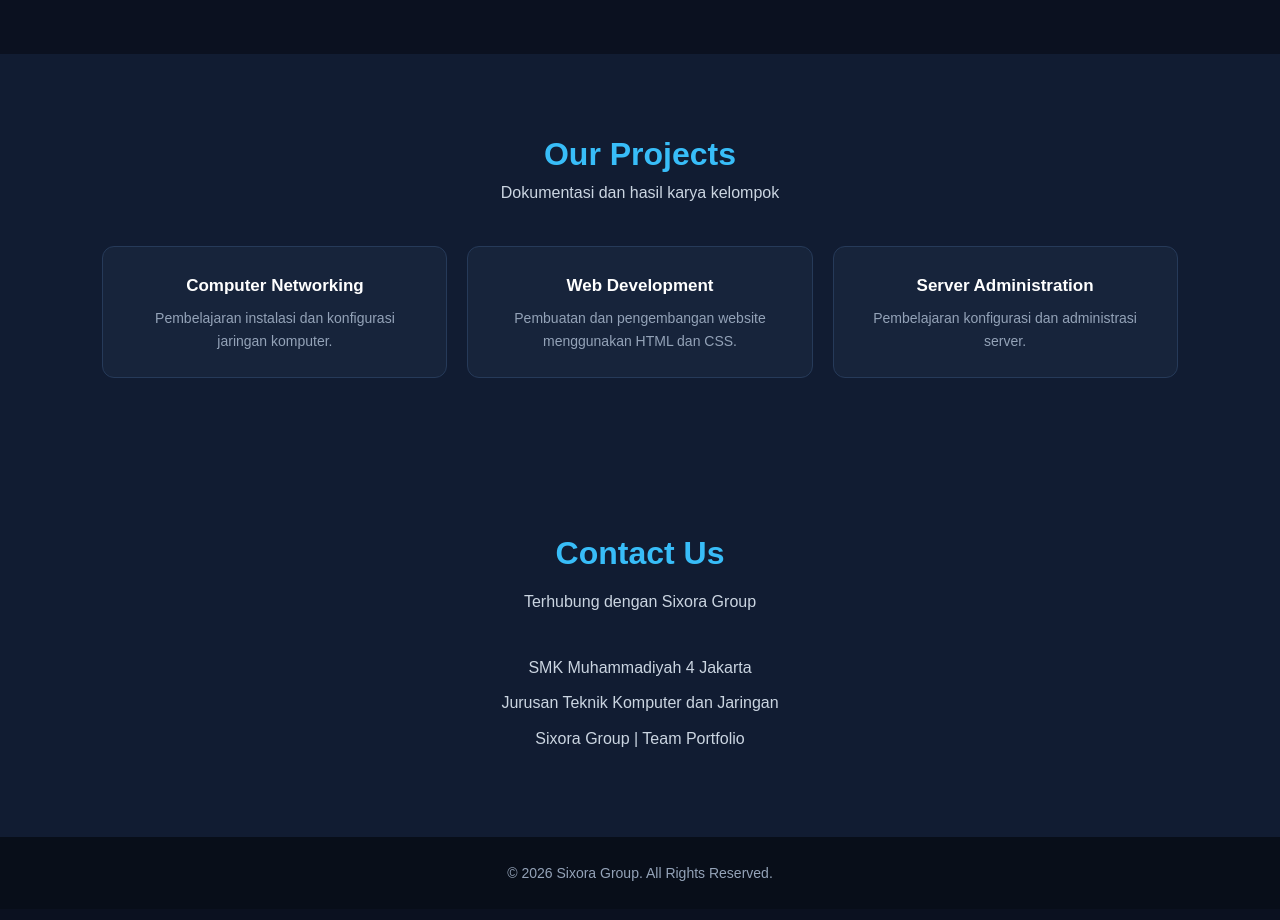
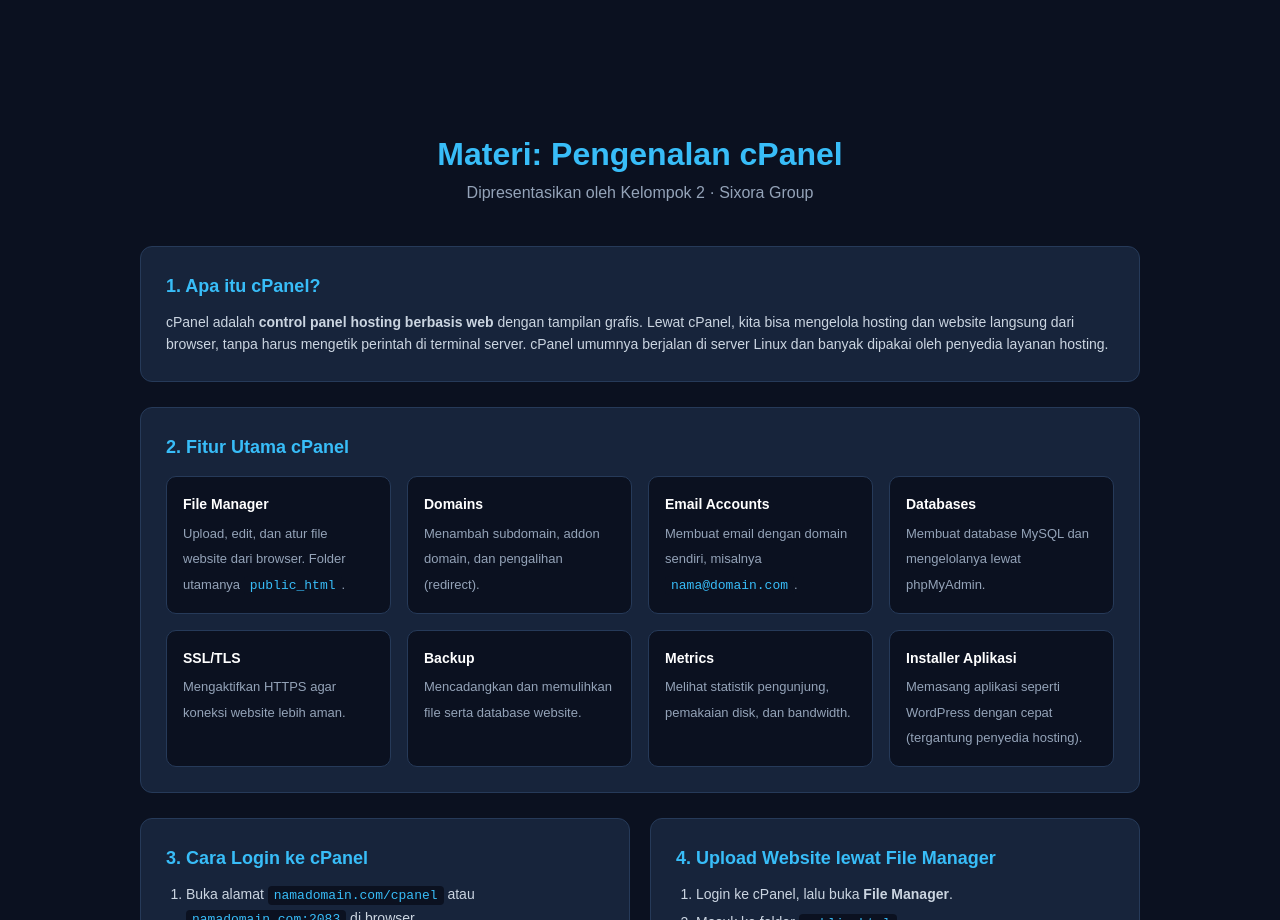
Before and after one commit to rioubax-tech/tugas, a plain HTML site: page index.html in a window 1280 px wide. Shown: the part 1880-2800 px from the top of the page. Drawn offline with Linux system fonts and the light colour scheme.

Commit message:
Add files via upload

```diff
--- a/index.html
+++ b/index.html
@@ -227,6 +227,101 @@
             font-size: 14px;
         }
 
+        /* BADGE KELOMPOK (HOME) */
+        .badge {
+            display: inline-block;
+            background: rgba(56, 189, 248, 0.12);
+            border: 1px solid #38bdf8;
+            color: #38bdf8;
+            padding: 6px 16px;
+            border-radius: 30px;
+            font-size: 13px;
+            font-weight: bold;
+            letter-spacing: 1px;
+            margin-bottom: 18px;
+        }
+
+        .hero-buttons {
+            display: flex;
+            flex-wrap: wrap;
+            gap: 12px;
+        }
+
+        /* MATERI cPANEL */
+        .materi-block {
+            max-width: 1000px;
+            margin: 0 auto 25px;
+        }
+
+        .card.left {
+            text-align: left;
+        }
+
+        .card.static:hover {
+            transform: none;
+        }
+
+        .card.left h3 {
+            color: #38bdf8;
+            font-size: 18px;
+            margin-bottom: 10px;
+        }
+
+        .card.left p,
+        .card.left li {
+            color: #cbd5e1;
+            font-size: 14px;
+        }
+
+        .card.left ol,
+        .card.left ul {
+            padding-left: 20px;
+        }
+
+        .card.left li {
+            margin-bottom: 6px;
+        }
+
+        .feature-grid {
+            display: grid;
+            grid-template-columns: repeat(auto-fit, minmax(220px, 1fr));
+            gap: 16px;
+            margin-top: 15px;
+        }
+
+        .feature {
+            background: #0b1120;
+            border: 1px solid #263a59;
+            border-radius: 10px;
+            padding: 16px;
+        }
+
+        .feature strong {
+            display: block;
+            color: white;
+            font-size: 14px;
+            margin-bottom: 4px;
+        }
+
+        .feature span {
+            color: #94a3b8;
+            font-size: 13px;
+        }
+
+        .two-col {
+            display: grid;
+            grid-template-columns: repeat(auto-fit, minmax(280px, 1fr));
+            gap: 20px;
+        }
+
+        code {
+            background: #0b1120;
+            color: #38bdf8;
+            padding: 2px 6px;
+            border-radius: 4px;
+            font-size: 13px;
+        }
+
         /* MODAL BIODATA */
         .overlay {
             position: fixed;
@@ -404,7 +499,7 @@
             <a href="#home">Home</a>
             <a href="#about">About</a>
             <a href="#team">Team</a>
-            <a href="#projects">Projects</a>
+            <a href="#materi">Materi</a>
             <a href="#contact">Contact</a>
         </nav>
     </header>
@@ -412,6 +507,7 @@
     <!-- HOME -->
     <section class="hero" id="home">
         <div class="hero-content">
+            <div class="badge">KELOMPOK 2 &middot; TKJ &middot; SMK MUHAMMADIYAH 4 JAKARTA</div><br>
             <span>WELCOME TO OUR PORTFOLIO</span>
 
             <h1>SIXORA GROUP</h1>
@@ -423,7 +519,10 @@
                 di bidang teknologi.
             </p>
 
-            <a href="#about" class="btn">Explore More</a>
+            <div class="hero-buttons">
+                <a href="#about" class="btn">Explore More</a>
+                <a href="#materi" class="btn outline">Materi: Pengenalan cPanel</a>
+            </div>
         </div>
     </section>
 
@@ -455,39 +554,97 @@
         <div class="team-container" id="teamContainer"></div>
     </section>
 
-    <!-- PROJECTS -->
-    <section id="projects" class="about">
+    <!-- MATERI cPANEL -->
+    <section id="materi">
         <div class="section-title">
-            <h2>Our Projects</h2>
-            <p>Dokumentasi dan hasil karya kelompok</p>
+            <h2>Materi: Pengenalan cPanel</h2>
+            <p>Dipresentasikan oleh Kelompok 2 &middot; Sixora Group</p>
         </div>
 
-        <div class="project-container">
-
-            <div class="card">
-                <h3>Computer Networking</h3>
+        <div class="materi-block">
+            <div class="card left static">
+                <h3>1. Apa itu cPanel?</h3>
                 <p>
-                    Pembelajaran instalasi dan konfigurasi
-                    jaringan komputer.
+                    cPanel adalah <strong>control panel hosting berbasis web</strong>
+                    dengan tampilan grafis. Lewat cPanel, kita bisa mengelola
+                    hosting dan website langsung dari browser, tanpa harus
+                    mengetik perintah di terminal server. cPanel umumnya berjalan
+                    di server Linux dan banyak dipakai oleh penyedia layanan hosting.
                 </p>
             </div>
+        </div>
 
-            <div class="card">
-                <h3>Web Development</h3>
-                <p>
-                    Pembuatan dan pengembangan website
-                    menggunakan HTML dan CSS.
-                </p>
+        <div class="materi-block">
+            <div class="card left static">
+                <h3>2. Fitur Utama cPanel</h3>
+                <div class="feature-grid">
+                    <div class="feature">
+                        <strong>File Manager</strong>
+                        <span>Upload, edit, dan atur file website dari browser. Folder utamanya <code>public_html</code>.</span>
+                    </div>
+                    <div class="feature">
+                        <strong>Domains</strong>
+                        <span>Menambah subdomain, addon domain, dan pengalihan (redirect).</span>
+                    </div>
+                    <div class="feature">
+                        <strong>Email Accounts</strong>
+                        <span>Membuat email dengan domain sendiri, misalnya <code>nama@domain.com</code>.</span>
+                    </div>
+                    <div class="feature">
+                        <strong>Databases</strong>
+                        <span>Membuat database MySQL dan mengelolanya lewat phpMyAdmin.</span>
+                    </div>
+                    <div class="feature">
+                        <strong>SSL/TLS</strong>
+                        <span>Mengaktifkan HTTPS agar koneksi website lebih aman.</span>
+                    </div>
+                    <div class="feature">
+                        <strong>Backup</strong>
+                        <span>Mencadangkan dan memulihkan file serta database website.</span>
+                    </div>
+                    <div class="feature">
+                        <strong>Metrics</strong>
+                        <span>Melihat statistik pengunjung, pemakaian disk, dan bandwidth.</span>
+                    </div>
+                    <div class="feature">
+                        <strong>Installer Aplikasi</strong>
+                        <span>Memasang aplikasi seperti WordPress dengan cepat (tergantung penyedia hosting).</span>
+                    </div>
+                </div>
+            </div>
+        </div>
+
+        <div class="materi-block two-col">
+            <div class="card left static">
+                <h3>3. Cara Login ke cPanel</h3>
+                <ol>
+                    <li>Buka alamat <code>namadomain.com/cpanel</code> atau <code>namadomain.com:2083</code> di browser.</li>
+                    <li>Masukkan <em>username</em> dan <em>password</em> dari penyedia hosting.</li>
+                    <li>Klik <strong>Log in</strong> untuk masuk ke dashboard cPanel.</li>
+                </ol>
             </div>
 
-            <div class="card">
-                <h3>Server Administration</h3>
-                <p>
-                    Pembelajaran konfigurasi dan
-                    administrasi server.
-                </p>
+            <div class="card left static">
+                <h3>4. Upload Website lewat File Manager</h3>
+                <ol>
+                    <li>Login ke cPanel, lalu buka <strong>File Manager</strong>.</li>
+                    <li>Masuk ke folder <code>public_html</code>.</li>
+                    <li>Klik <strong>Upload</strong>, pilih file <code>index.html</code> beserta file pendukungnya.</li>
+                    <li>Buka nama domain di browser untuk memastikan website tampil.</li>
+                    <li>(Opsional) Aktifkan SSL agar website memakai HTTPS.</li>
+                </ol>
             </div>
+        </div>
 
+        <div class="materi-block">
+            <div class="card left static">
+                <h3>5. Kelebihan cPanel</h3>
+                <ul>
+                    <li>Mudah dipakai karena tampilannya grafis dan terorganisir.</li>
+                    <li>Fitur lengkap: file, domain, email, database, keamanan, dan backup dalam satu tempat.</li>
+                    <li>Sangat umum dipakai, sehingga banyak panduan dan dokumentasi yang tersedia.</li>
+                </ul>
+            </div>
         </div>
     </section>
 
```
